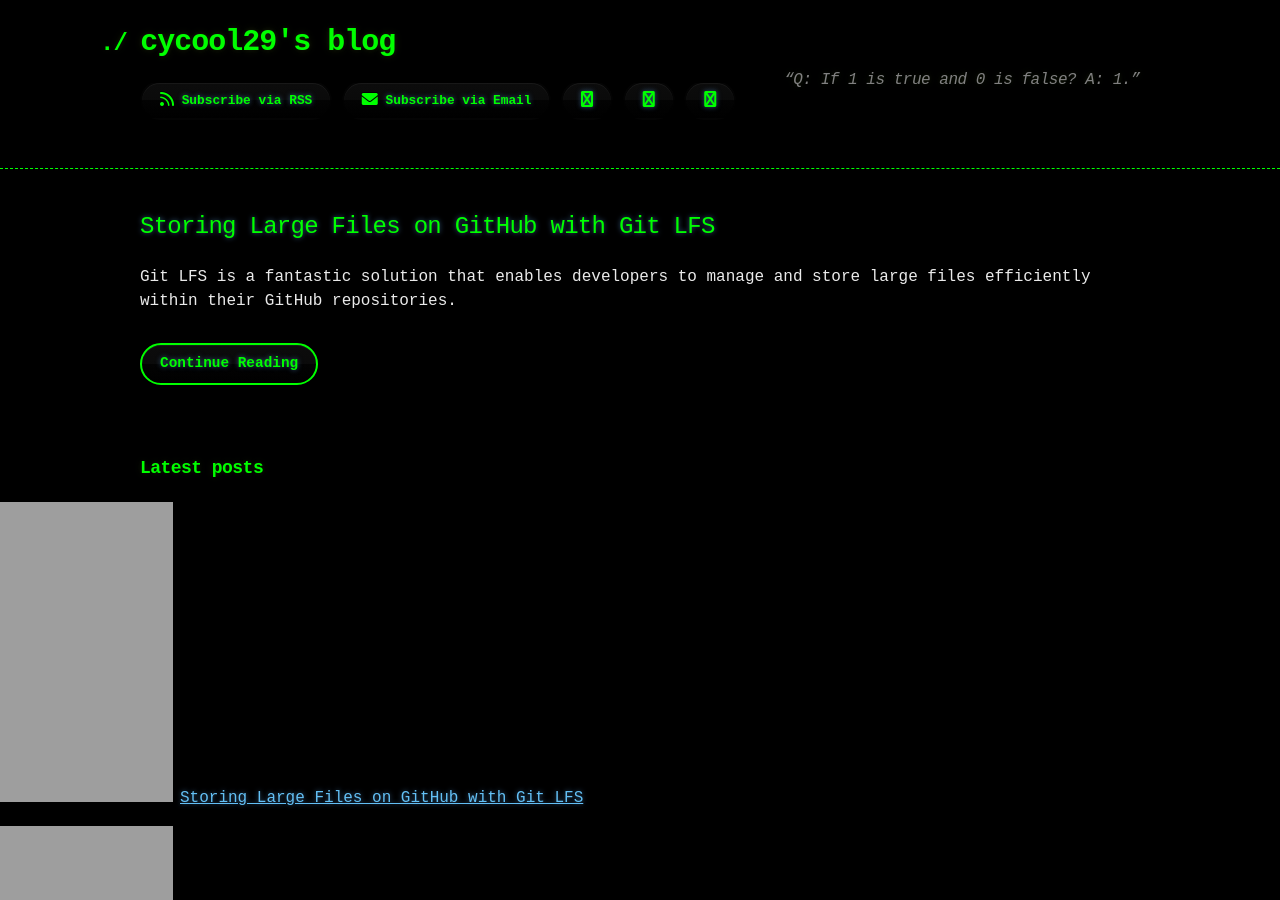
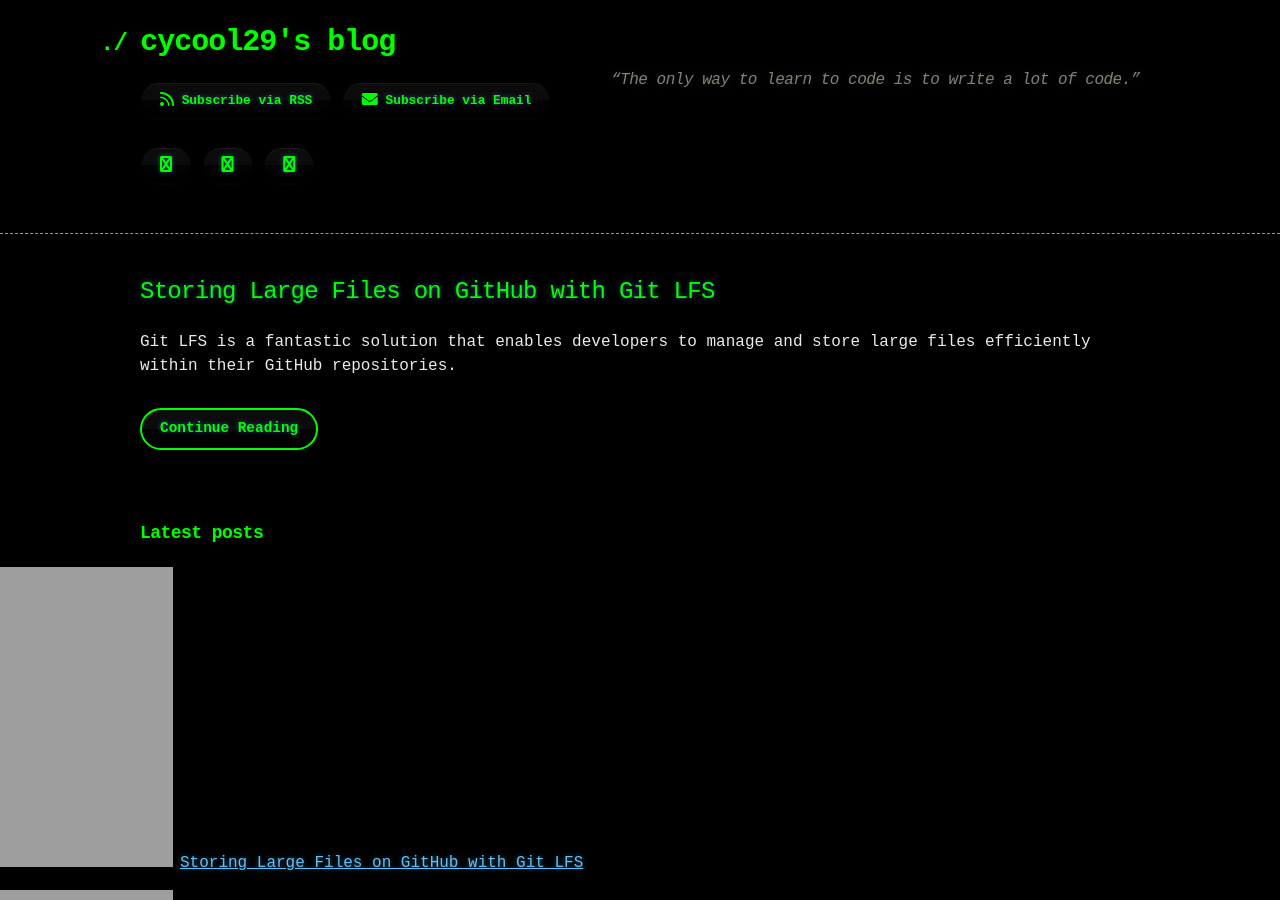
Before and after one commit to cycool29/cycool29.github.io, a Jekyll site: the page built from index.md, in a window 1280 px wide and 900 px high. Built offline with Jekyll 4.4.1, drawn with Linux system fonts in a browser that asks for light colours; a style sheet for code colours, icons or effects is not loaded.

Commit message:
Update quotes

```diff
--- a/_config.yml
+++ b/_config.yml
@@ -1,5 +1,5 @@
 title: cycool29's blog
-description: "“Q: If 1 is true and 0 is false? A: 1.” "
+description: "“The only way to learn to code is to write a lot of code.” "
 bio: A high school student. Intermediate in Python, Git, Bash. Learning JavaScript. He/Him. "
 author: cycool29
 url: https://cycool29.github.io
```
